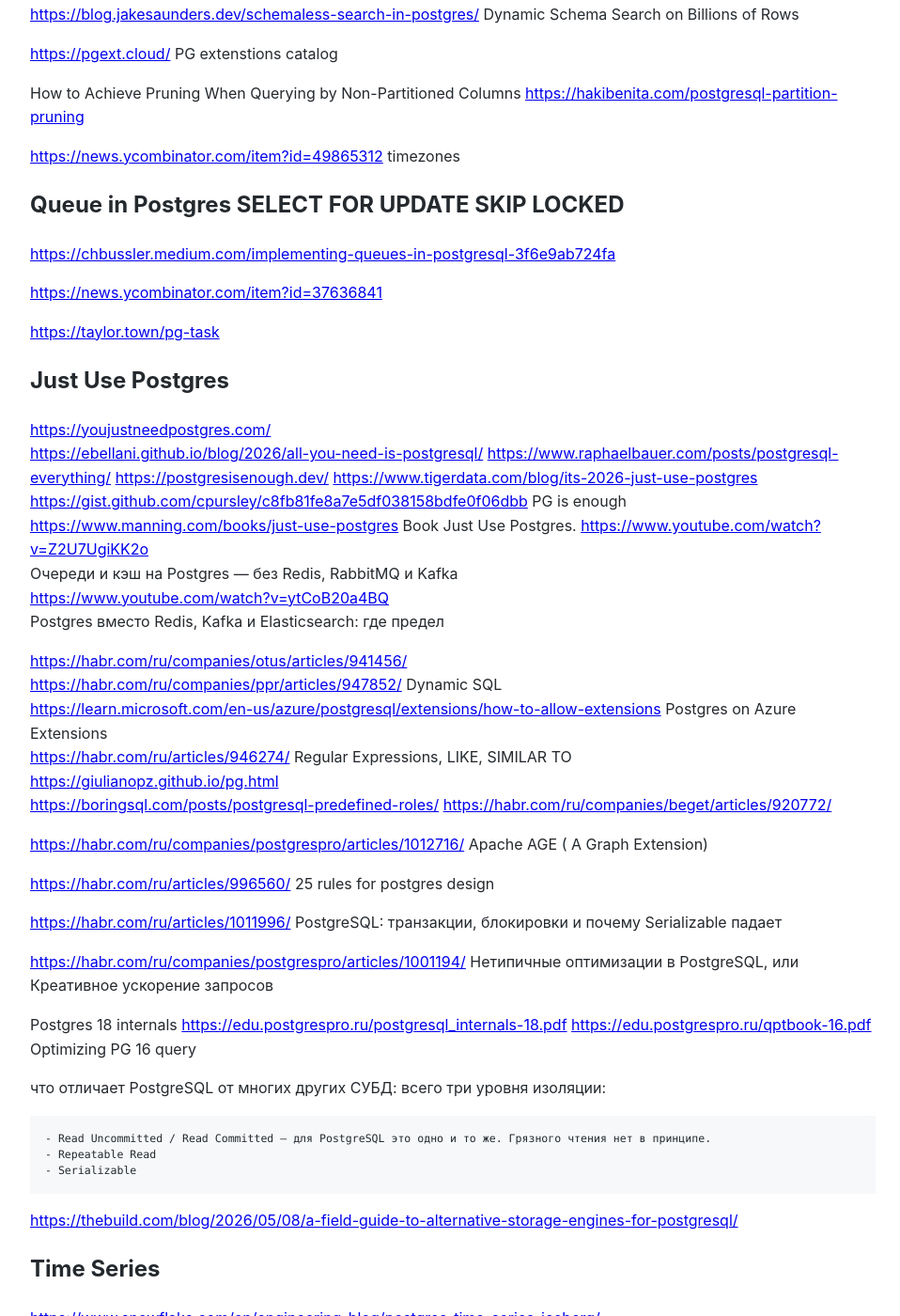
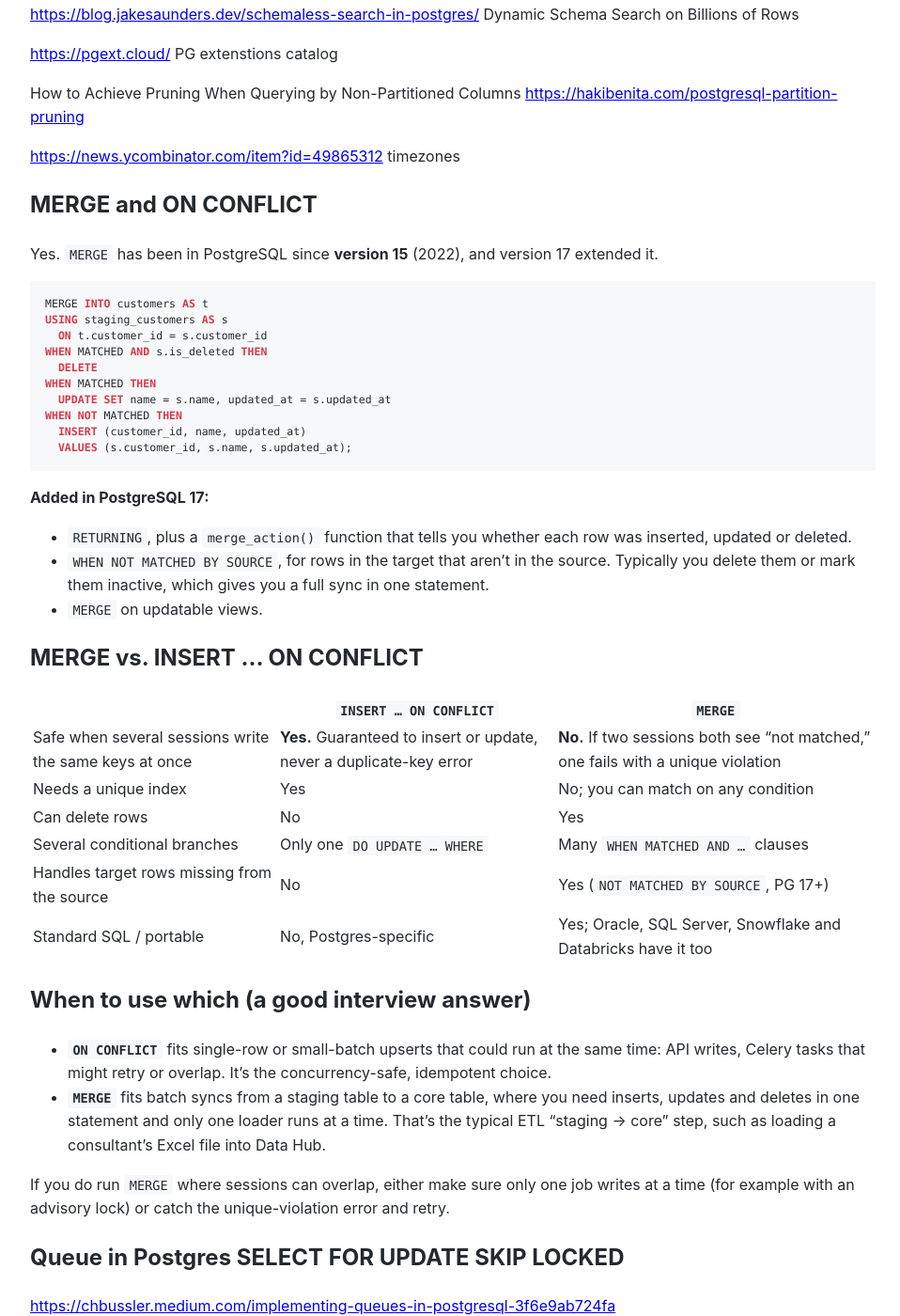
Before and after one commit to Michael-Lubinsky/michael-lubinsky.github.com, a Jekyll site: the page built from pg/pg.md, in a window 1280 px wide and 1400 px high, scrolled down 306 px. Shown: the whole window at 94% size, without its empty margins (158-1116 px from the left). Built offline with Jekyll 4.4.1, drawn with Linux system fonts in a browser that asks for light colours; our own code applies the rules of GitHub Pages for plain Markdown files.

Commit message:
Update pg.md

````diff
--- a/pg/pg.md
+++ b/pg/pg.md
@@ -18,6 +18,47 @@
 <https://hakibenita.com/postgresql-partition-pruning>
 
 <https://news.ycombinator.com/item?id=49865312> timezones
+
+## MERGE and ON CONFLICT
+
+Yes. `MERGE` has been in PostgreSQL since **version 15** (2022), and version 17 extended it.
+
+```sql
+MERGE INTO customers AS t
+USING staging_customers AS s
+  ON t.customer_id = s.customer_id
+WHEN MATCHED AND s.is_deleted THEN
+  DELETE
+WHEN MATCHED THEN
+  UPDATE SET name = s.name, updated_at = s.updated_at
+WHEN NOT MATCHED THEN
+  INSERT (customer_id, name, updated_at)
+  VALUES (s.customer_id, s.name, s.updated_at);
+```
+
+**Added in PostgreSQL 17:**
+- `RETURNING`, plus a `merge_action()` function that tells you whether each row was inserted, updated or deleted.
+- `WHEN NOT MATCHED BY SOURCE`, for rows in the target that aren't in the source. Typically you delete them or mark them inactive, which gives you a full sync in one statement.
+- `MERGE` on updatable views.
+
+## MERGE vs. INSERT … ON CONFLICT
+
+| | `INSERT … ON CONFLICT` | `MERGE` |
+| --- | --- | --- |
+| Safe when several sessions write the same keys at once | **Yes.** Guaranteed to insert or update, never a duplicate-key error | **No.** If two sessions both see "not matched," one fails with a unique violation |
+| Needs a unique index | Yes | No; you can match on any condition |
+| Can delete rows | No | Yes |
+| Several conditional branches | Only one `DO UPDATE … WHERE` | Many `WHEN MATCHED AND …` clauses |
+| Handles target rows missing from the source | No | Yes (`NOT MATCHED BY SOURCE`, PG 17+) |
+| Standard SQL / portable | No, Postgres-specific | Yes; Oracle, SQL Server, Snowflake and Databricks have it too |
+
+## When to use which (a good interview answer)
+
+- **`ON CONFLICT`** fits single-row or small-batch upserts that could run at the same time: API writes, Celery tasks that might retry or overlap. It's the concurrency-safe, idempotent choice.
+- **`MERGE`** fits batch syncs from a staging table to a core table, where you need inserts, updates and deletes in one statement and only one loader runs at a time. That's the typical ETL "staging → core" step, such as loading a consultant's Excel file into Data Hub.
+
+If you do run `MERGE` where sessions can overlap, either make sure only one job writes at a time (for example with an advisory lock) or catch the unique-violation error and retry.
+
 
 ## Queue in Postgres  SELECT FOR UPDATE SKIP LOCKED
 
````
